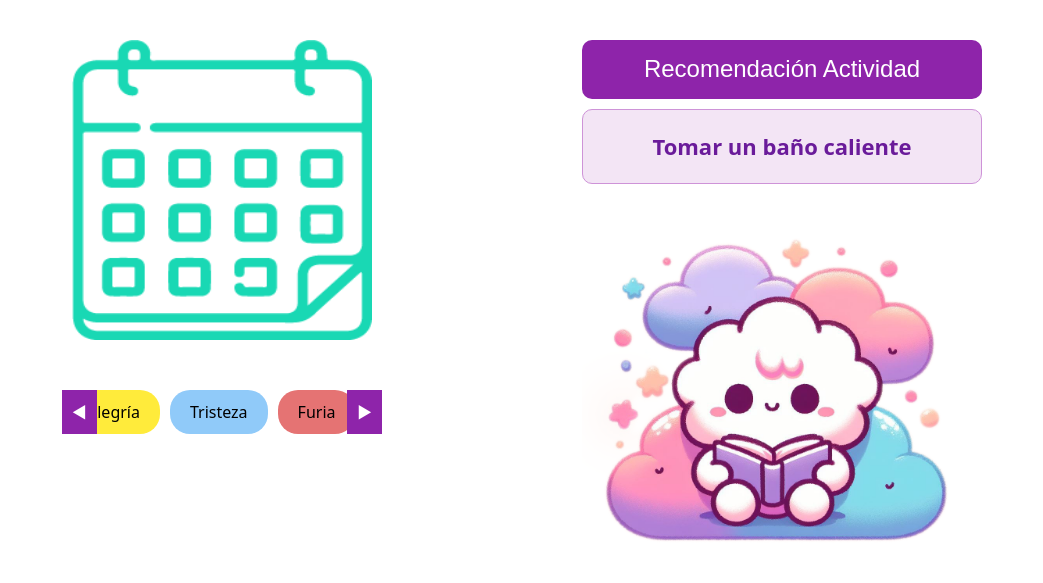
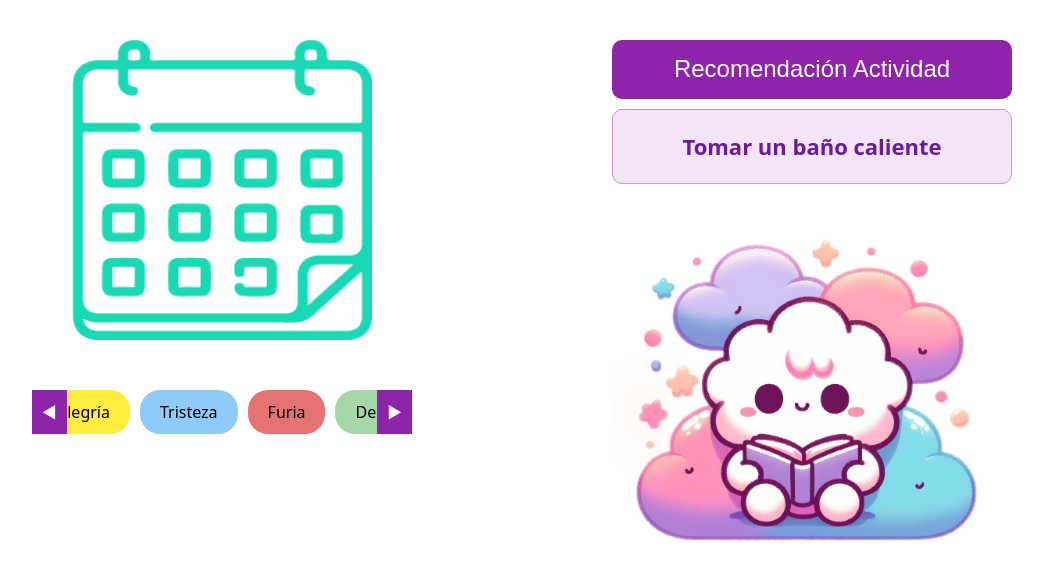
Before and after one commit to andrawiP801/seren-aiO, a Django app: page /emotional-state/ in a window 1280 px wide. Shown: the part 70-653 px from the top of the page, without its empty margins (118-1161 px from the left). Run offline with Django 5.2, Linux system fonts and the light colour scheme; the visitor is signed in with stand-in values (Sample User, id 1); some libraries are stand-ins or nearby versions.

Commit message:
pagina estado emocional

```diff
--- a/static/css/style.css
+++ b/static/css/style.css
@@ -646,7 +646,7 @@ header.main-header {
 .emotional-buttons-carousel-container {
     display: flex;
     align-items: center;
-    width: 320px; /* Slightly larger to accommodate arrows */
+    width: 380px; /* Slightly larger to accommodate arrows */
     overflow: hidden;
     position: relative;
     margin: 0 auto;
```
